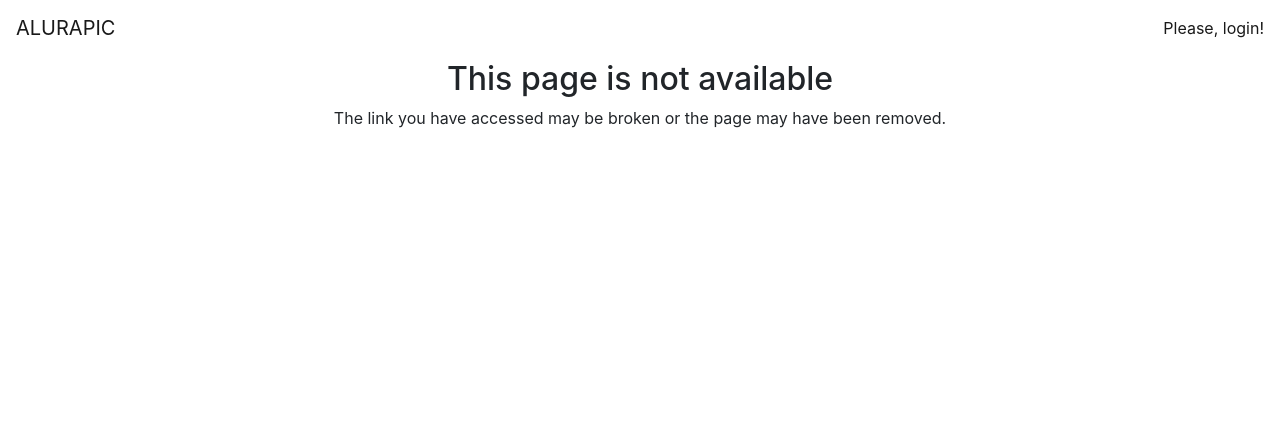
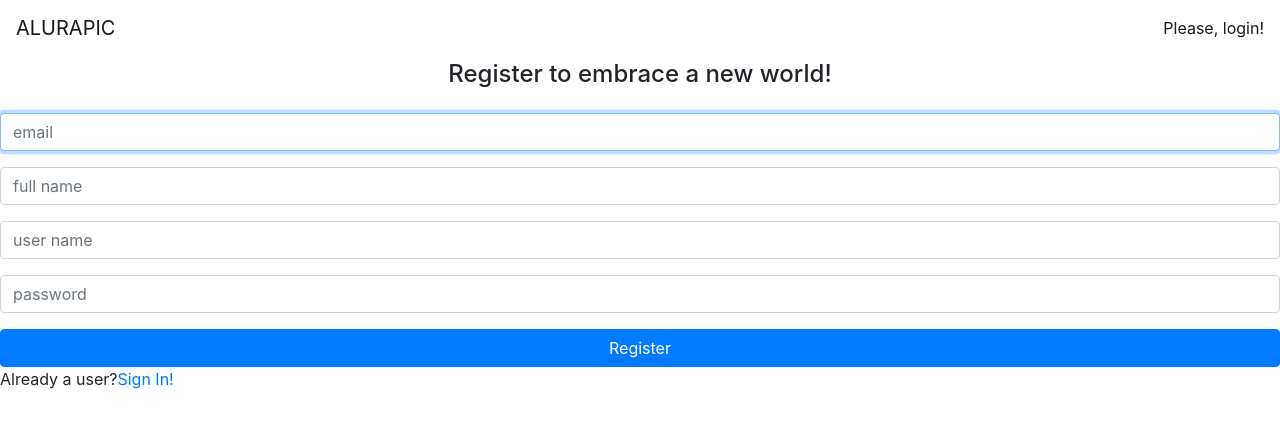
Before and after one commit to Bendazzoli/AluraAngular, an Angular app in the folder AluraPic/: page /signup in a window 1280 px wide. Shown: the top 428 px of the page. Built offline with nearby package versions, Linux system fonts and the light colour scheme.

Commit message:
Criando formulario para signUp

```diff
--- a/AluraPic/src/app/app.routing.module.ts
+++ b/AluraPic/src/app/app.routing.module.ts
@@ -7,12 +7,17 @@
 import { PhotoListResolver } from './photos/photo-list/photo-list.resolver';
 import { SignInComponent } from './home/signin/signin.component';
 import { AuthGuard } from './core/auth/auth.guard';
+import { SignUpComponent } from './home/signup/signup.component';
 
 const routes: Routes = [
     {
         path: '',
         component: SignInComponent,
         canActivate: [AuthGuard]
+    },
+    {
+        path: 'signup',
+        component: SignUpComponent
     },
     {
         path: 'user/:userName',
--- /dev/null
+++ b/AluraPic/src/app/home/signup/signup.component.html
@@ -0,0 +1,23 @@
+<h4 class="text-center"> Register to embrace a new world!</h4>
+
+<form class="form mt-4">
+    <div class="form-group">
+        <input  placeholder="email" class="form-control" autofocus >
+    </div>
+
+    <div class="form-group">
+        <input placeholder="full name" class="form-control">
+    </div>
+
+    <div class="form-group">
+        <input placeholder="user name" class="form-control">
+    </div>
+
+    <div class="form-group">
+        <input type="password" placeholder="password" class="form-control">
+    </div>
+
+    <button class="btn btn-primary btn-block">Register</button>
+
+    <p>Already a user?<a [routerLink]="['']">Sign In!</a></p>
+</form>
```
Also changed, not shown: AluraPic/src/app/home/home.module.ts (+7 -2 lines), AluraPic/src/app/home/signup/signup.component.ts (added, +8 -0 lines).
